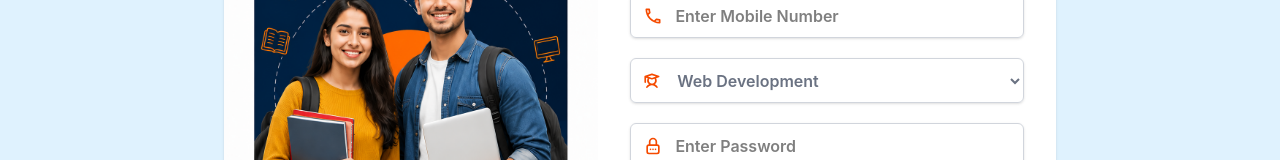
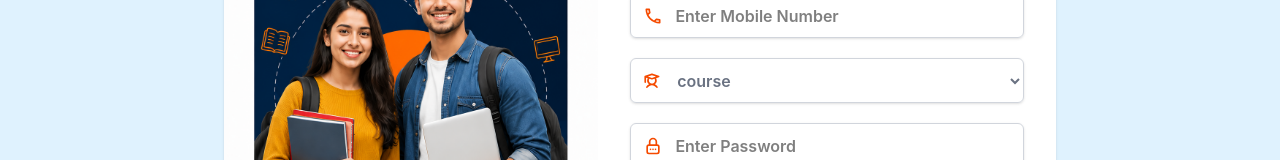
Before and after one commit to jatinchhipa/olpna-institute, a React app in the folder frontend/: page /signup in a window 1280 px wide. Shown: the part 437-597 px from the top of the page. Built offline with nearby package versions, Linux system fonts and the light colour scheme; the HTML template or start-up script is replaced by a standard one.

Commit message:
backend connect

```diff
--- a/frontend/package.json
+++ b/frontend/package.json
@@ -14,6 +14,7 @@
     "@emotion/styled": "^11.14.1",
     "@mui/lab": "^9.0.0-beta.3",
     "@mui/material": "^9.0.1",
+    "axios": "^1.18.0",
     "react": "^19.2.6",
     "react-countup": "^6.5.3",
     "react-dom": "^19.2.6",
--- a/frontend/src/Components/Signup.jsx
+++ b/frontend/src/Components/Signup.jsx
@@ -1,6 +1,8 @@
-import React from "react";
+import React, { useState } from "react";
 import Navbar from "./Navbar";
 import Footer from "./Footer";
+
+import axios from 'axios';
 
 
 
@@ -14,9 +16,49 @@ import { PiStudentBold } from "react-icons/pi";
 
 
 function Signup(){
+
+    const[Sign,setSign]=useState({
+
+        name:"",
+        email:"",
+        phone:"",
+        course:"",
+        password:"",
+
+    });
+
+    const handleChange = (e)=>{
+        setSign({
+            ...Sign,[e.target.name] :e.target.value
+        })
+    }
+
+    const handleSubmit = async (e)=>{
+        e.preventDefault();
+
+        try{
+            const res = await axios.post("http://localhost/api/sign",Sign);
+            alert(res.data.message || "Signup Successfully");
+
+        }catch(err){
+            console.log(err);
+            alert(err.response?.data?.message || err.message || "Signup Error")
+        }
+
+            console.log(Sign)
+    }
+
+
+
+
+
+
 return(
     <>
         <Navbar/>
+
+
+      <form onSubmit={handleSubmit}>
 
         <div className="w-full bg-sky-100 pt-15 pb-15">
 
@@ -36,19 +78,19 @@ return(
 
                 <div className="w-full h-[45px] border border-gray-300 flex items-center gap-3 rounded-md shadow-sm mt-5">
                  <BsPerson  className="text-orange-600 text-xl ml-3"/>
-                 <input type="text" placeholder="Enter Full Name" className="text-md font-semibold outline-none"/>
+                 <input type="text" name="name" value={Sign.name} onChange={handleChange} placeholder="Enter Full Name" className="text-md font-semibold outline-none"/>
                 </div>
 
 
                 <div className="w-full h-[45px] border border-gray-300 flex items-center gap-3 rounded-md shadow-sm mt-5">
                  <MdOutlineEmail className="text-orange-600 text-xl ml-3"/>
-                 <input type="email" placeholder="Enter Email Addres" className="text-md font-semibold outline-none"/>
+                 <input type="email" name="email" value={Sign.email} onChange={handleChange} placeholder="Enter Email Addres" className="text-md font-semibold outline-none"/>
                 </div>
 
 
                 <div className="w-full h-[45px] border border-gray-300 flex items-center gap-3 rounded-md shadow-sm mt-5">
                  <MdOutlinePhone  className="text-orange-600 text-xl ml-3"/>
-                 <input type="tel" placeholder="Enter Mobile Number" className="text-md font-semibold outline-none"/>
+                 <input type="tel" name="phone" value={Sign.phone} onChange={handleChange} placeholder="Enter Mobile Number" className="text-md font-semibold outline-none"/>
                 </div>
 
 
@@ -56,7 +98,8 @@ return(
 
                  <PiStudentBold  className="text-orange-600 text-xl ml-3"/>
 
-                <select name="" id="" className="w-full outline-none text-md font-semibold text-gray-500">
+                <select name="course" value={Sign.course} onChange={handleChange} id="" className="w-full outline-none text-md font-semibold text-gray-500">
+                    <option value="course">course</option>
                     <option value="web development">Web Development</option>
                     <option value="graphic design">Graphic Design</option>
                     <option value="digital marketing">Digital Marketing</option>
@@ -97,6 +140,7 @@ return(
             </div>
         </div>
 
+    </form>
 
         <Footer/>
 
```
Also changed, not shown: 1 other file (tests, documents, lock files or other folders).
